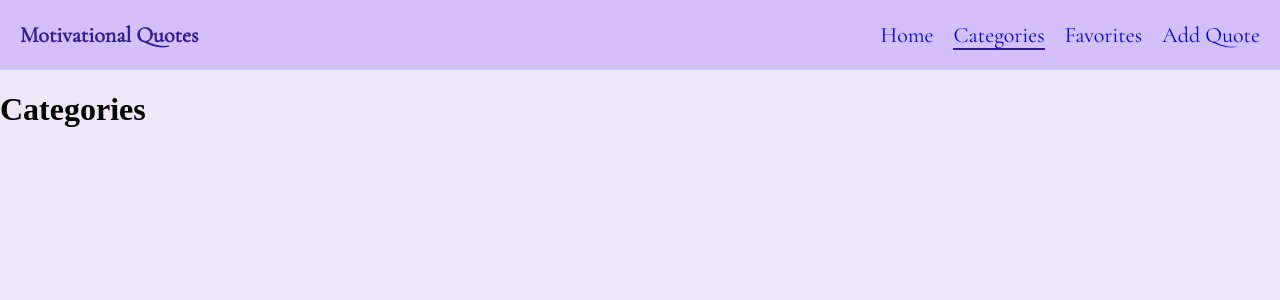
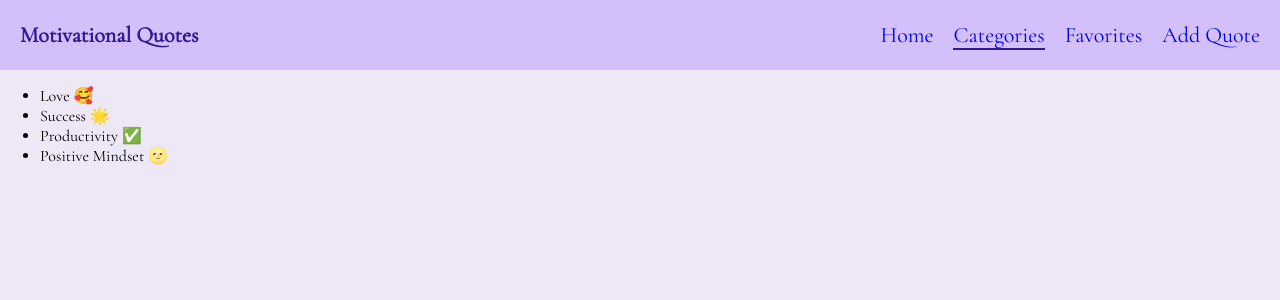
Before and after one commit to naliyeeva/motivationalQuotes, a Next.js app: page /categories in a window 1280 px wide. Shown: the top 300 px of the page. Built offline with nearby package versions, Linux system fonts and the light colour scheme.

Commit message:
added trial category types with unicodes

```diff
--- a/app/categories/page.tsx
+++ b/app/categories/page.tsx
@@ -1,5 +1,15 @@
+import ReactHtmlParser from 'html-react-parser';
+import {Category} from "@/types";
+import {categoryTypes} from "@/categoryTypesStorage";
+
 export default function Categories() {
     return (
-        <h1>Categories</h1>
+        <div>
+            <ul>
+                {categoryTypes.map((category: Category) => (
+                    <li key={category.id}>{category.type} {ReactHtmlParser(category.unicode)}</li>
+                ))}
+            </ul>
+        </div>
     )
 }
--- /dev/null
+++ b/categoryTypesStorage.ts
@@ -0,0 +1,24 @@
+import {Category} from "@/types";
+
+export const categoryTypes: Category[] = [
+    {
+        id: 'c1',
+        type: 'Love',
+        unicode: '&#129392;'
+    },
+    {
+        id: 'c2',
+        type: 'Success',
+        unicode: '&#127775;'
+    },
+    {
+        id: 'c3',
+        type: 'Productivity',
+        unicode: '&#9989;'
+    },
+    {
+        id: 'c4',
+        type: 'Positive Mindset',
+        unicode: '&#127773;'
+    },
+];
--- /dev/null
+++ b/components/CategoryTypes.tsx
@@ -0,0 +1,5 @@
+const CategoryTypes = () => {
+
+}
+
+export default CategoryTypes;
--- a/package.json
+++ b/package.json
@@ -14,6 +14,7 @@
     "@types/react-dom": "18.2.6",
     "eslint": "8.43.0",
     "eslint-config-next": "13.4.6",
+    "html-react-parser": "^4.0.0",
     "next": "13.4.6",
     "react": "18.2.0",
     "react-dom": "18.2.0",
--- a/styles/global.scss
+++ b/styles/global.scss
@@ -3,4 +3,5 @@
 body {
   margin: 0;
   background-color: #EDE7F6;
+  font-family: 'Cormorant Garamond', serif;
 }
--- a/types.ts
+++ b/types.ts
@@ -5,3 +5,9 @@ export interface Quote {
 export interface Props {
     quote: Quote;
 }
+
+export interface Category {
+    id: string,
+    type: string,
+    unicode: string
+}
```
Also changed, not shown: 1 other file (tests, documents, lock files or other folders).
